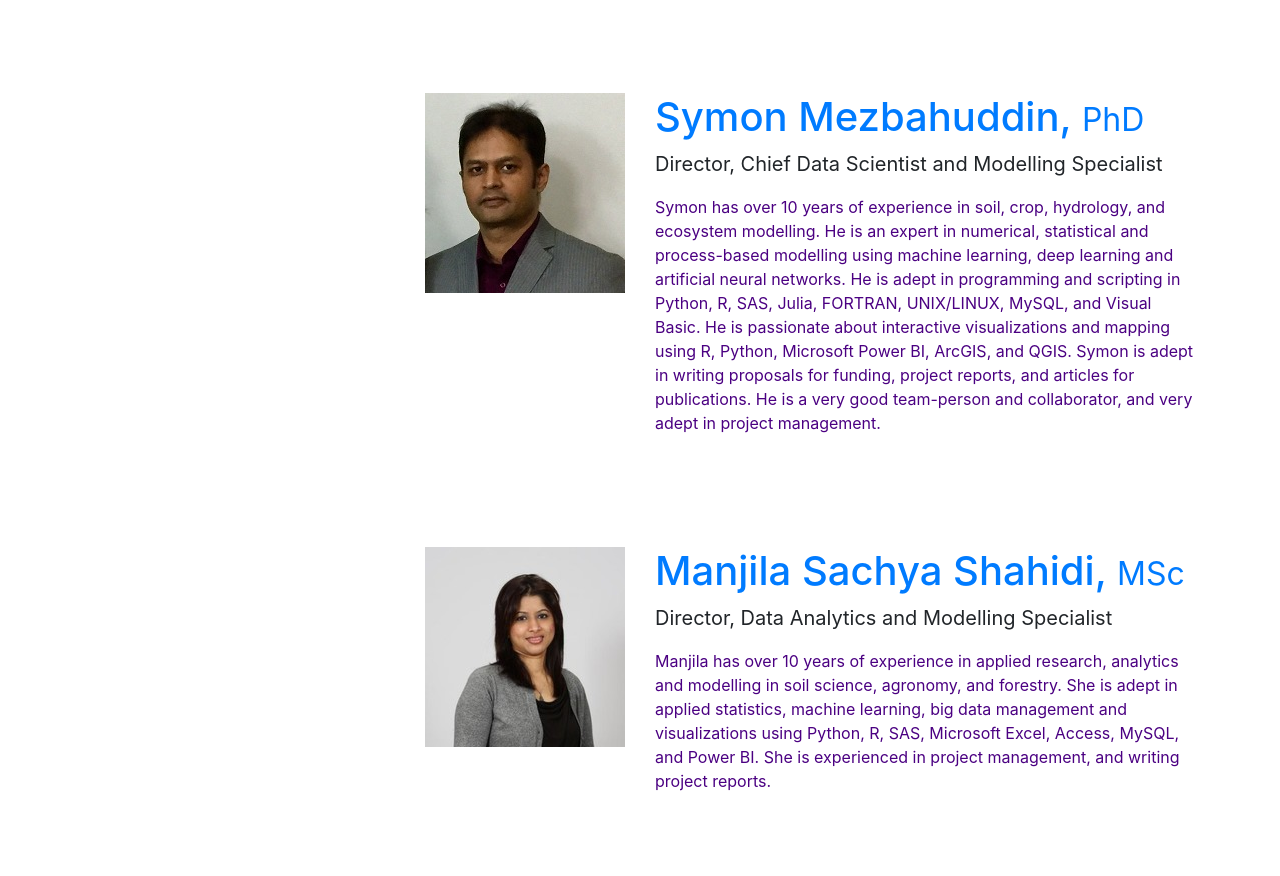
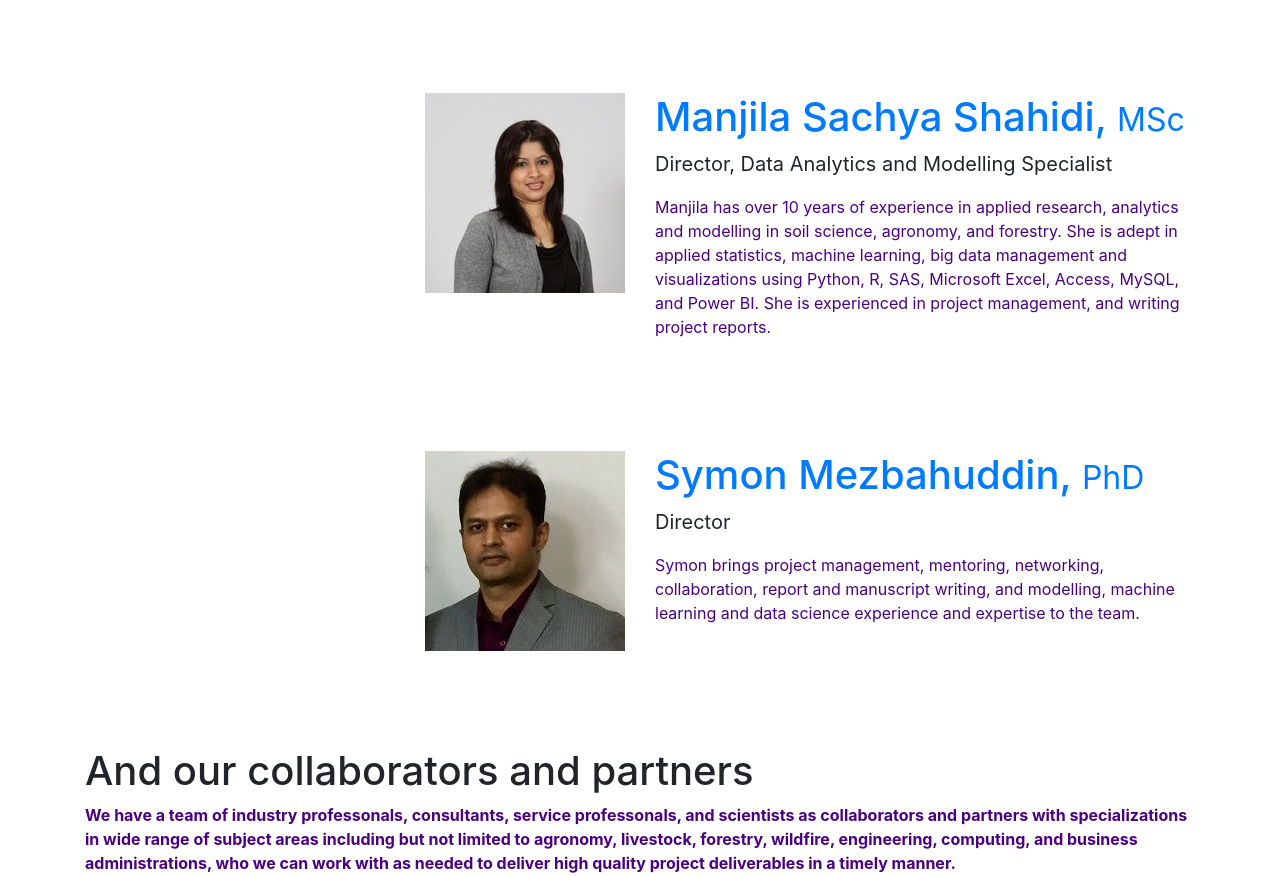
Before and after one commit to 4SAnalyticsnModelling/4sanalyticsnmodelling.github.io, a website: page team.html in a window 1280 px wide. Shown: the part 399-1275 px from the top of the page. Drawn offline with Linux system fonts and the light colour scheme.

Commit message:
Add files via upload

```diff
--- a/team.html
+++ b/team.html
@@ -61,13 +61,13 @@
     <div class="container">
       <div class="row">
         <div class="col">
-         <img class="img-fluid d-block mx-auto" src="logos/symon_photo.jpg" alt="" align="right">
+         <img class="img-fluid d-block mx-auto" src="logos/sachya_photo.jpg" alt="" align="right">
       </div>
      <div class="col">
-      <h1 align="left"><a href="https://www.linkedin.com/in/symon-mezbahuddin-0b58b565/" target="_blank">Symon Mezbahuddin, <small>PhD</small></a></h1>
-      <p class="lead" align="left"><strong>Director, Chief Data Scientist and Modelling Specialist</strong></p>
+      <h1 align="left"><a href="https://www.linkedin.com/in/manjila-shahidi-m-sc-ep-30362965/?originalSubdomain=ca" target="_blank">Manjila Sachya Shahidi, <small>MSc</small></a></h1>
+      <p class="lead" align="left"><strong>Director, Data Analytics and Modelling Specialist</strong></p>
       <p></p>
-      <p><font color="indigo">Symon has over 10 years of experience in soil, crop, hydrology, and ecosystem modelling. He is an expert in numerical, statistical and process-based modelling using machine learning, deep learning and artificial neural networks. He is adept in programming and scripting in Python, R, SAS, Julia, FORTRAN, UNIX/LINUX, MySQL, and Visual Basic. He is passionate about interactive visualizations and mapping using R, Python, Microsoft Power BI, ArcGIS, and QGIS. Symon is adept in writing proposals for funding, project reports, and articles for publications. He is a very good team-person and collaborator, and very adept in project management.</font></p>
+      <p><font color="indigo">Manjila has over 10 years of experience in applied research, analytics and modelling in soil science, agronomy, and forestry. She is adept in applied statistics, machine learning, big data management and visualizations using Python, R, SAS, Microsoft Excel, Access, MySQL, and Power BI. She is experienced in project management, and writing project reports.</font></p>
     </div>
   </div>
   </section>
@@ -77,13 +77,13 @@
     <div class="container">
       <div class="row">
         <div class="col">
-         <img class="img-fluid d-block mx-auto" src="logos/sachya_photo.jpg" alt="" align="right">
+         <img class="img-fluid d-block mx-auto" src="logos/symon_photo.jpg" alt="" align="right">
       </div>
      <div class="col">
-      <h1 align="left"><a href="https://www.linkedin.com/in/manjila-shahidi-m-sc-ep-30362965/?originalSubdomain=ca" target="_blank">Manjila Sachya Shahidi, <small>MSc</small></a></h1>
-      <p class="lead" align="left"><strong>Director, Data Analytics and Modelling Specialist</strong></p>
+      <h1 align="left"><a href="https://www.linkedin.com/in/symon-mezbahuddin-0b58b565/" target="_blank">Symon Mezbahuddin, <small>PhD</small></a></h1>
+      <p class="lead" align="left"><strong>Director</strong></p>
       <p></p>
-      <p><font color="indigo">Manjila has over 10 years of experience in applied research, analytics and modelling in soil science, agronomy, and forestry. She is adept in applied statistics, machine learning, big data management and visualizations using Python, R, SAS, Microsoft Excel, Access, MySQL, and Power BI. She is experienced in project management, and writing project reports.</font></p>
+      <p><font color="indigo">Symon brings project management, mentoring, networking, collaboration, report and manuscript writing, and modelling, machine learning and data science experience and expertise to the team.</font></p>
     </div>
   </div>
   </section>
```
